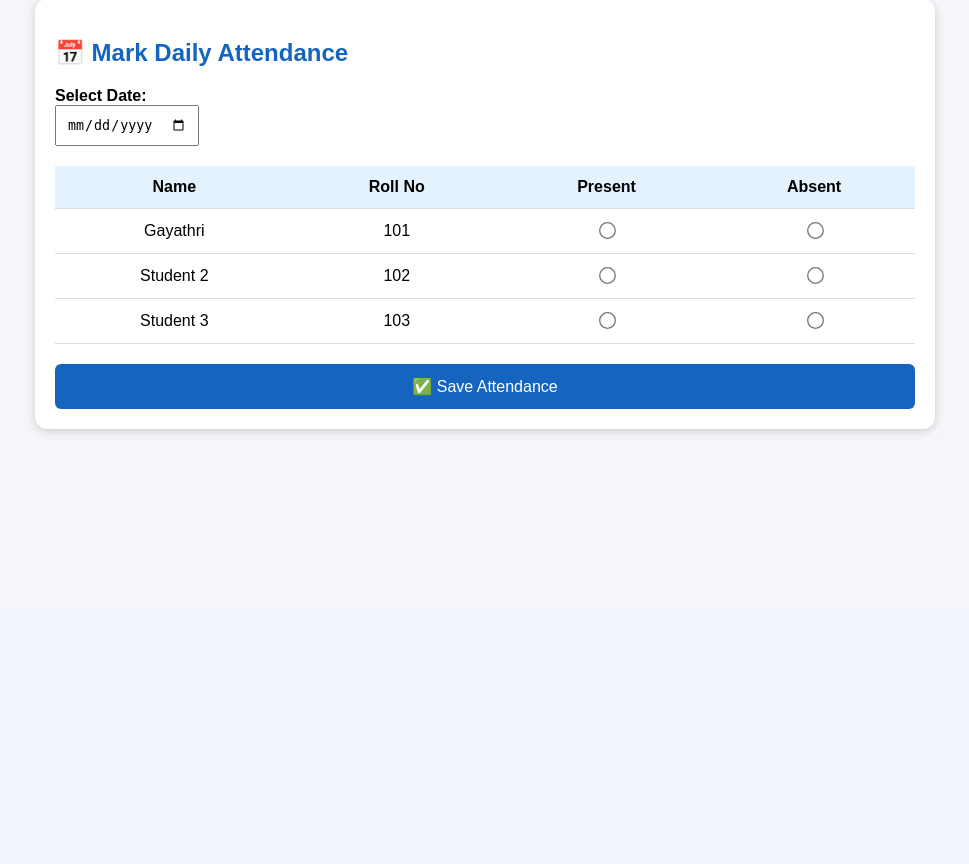
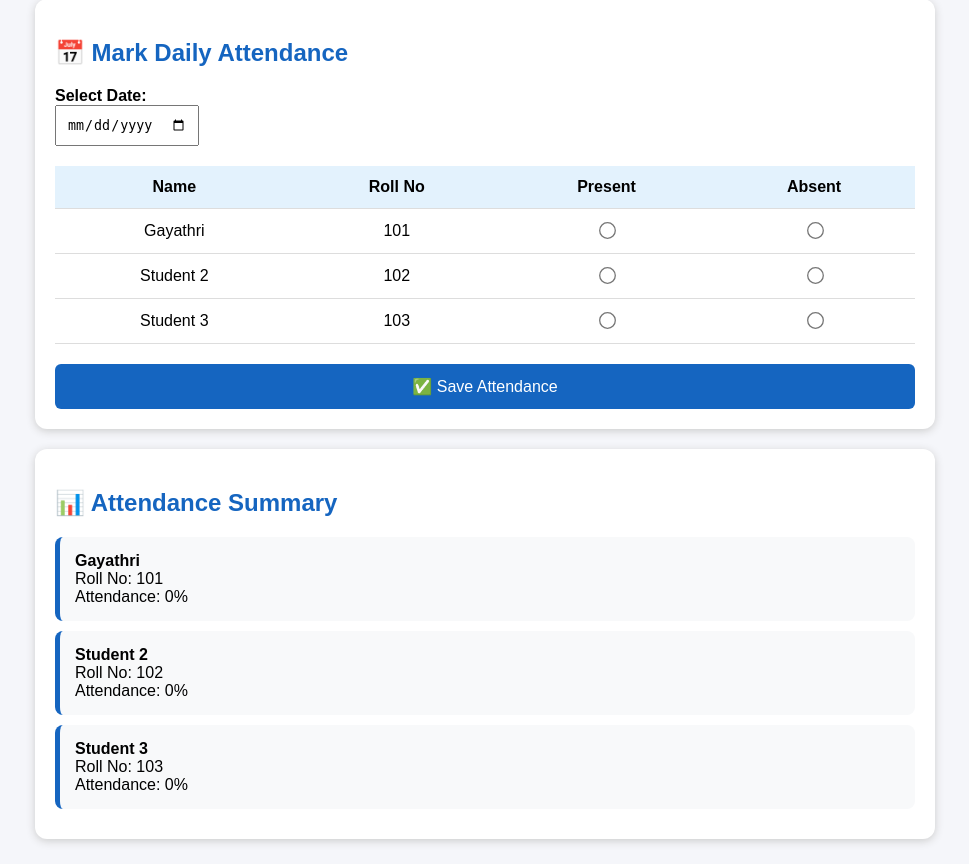
Before and after one commit to asanm104anm10410422213011/AI-Student-Attendance-Management, a Flask app: page / in a window 1280 px wide. Shown: the part 191-1055 px from the top of the page, without its empty margins (155-1124 px from the left). Before the commit the page ends 625 px from the top, so only its background shows below. Run offline with Flask 3, Linux system fonts and the light colour scheme.

Commit message:
Update index.html

```diff
--- a/templates/index.html
+++ b/templates/index.html
@@ -2,6 +2,7 @@
 <html>
 <head>
     <title>AI Student Attendance</title>
+
     <style>
         body {
             font-family: Arial, sans-serif;
@@ -25,6 +26,7 @@
         .card {
             background: white;
             padding: 20px;
+            margin-bottom: 20px;
             border-radius: 12px;
             box-shadow: 0 2px 8px #ccc;
         }
@@ -67,6 +69,25 @@
             border-radius: 6px;
             font-size: 16px;
         }
+
+        .summary {
+            margin-top: 20px;
+        }
+
+        .summary-card {
+            background: #f8f9fa;
+            padding: 15px;
+            margin: 10px 0;
+            border-radius: 8px;
+            border-left: 5px solid #1565c0;
+        }
+
+        @media (max-width: 600px) {
+            th, td {
+                padding: 8px;
+                font-size: 14px;
+            }
+        }
     </style>
 </head>
 
@@ -86,6 +107,7 @@
         <form method="POST">
 
             <label><strong>Select Date:</strong></label><br>
+
             <input type="date" name="date" required>
 
             <table>
@@ -98,6 +120,7 @@
                 </tr>
 
                 {% for student in students %}
+
                 <tr>
                     <td>{{ student.name }}</td>
                     <td>{{ student.roll_no }}</td>
@@ -115,13 +138,37 @@
                                value="Absent">
                     </td>
                 </tr>
+
                 {% endfor %}
 
             </table>
 
-            <button type="submit">✅ Save Attendance</button>
+            <button type="submit">
+                ✅ Save Attendance
+            </button>
 
         </form>
+
+    </div>
+
+
+    <div class="card">
+
+        <h2>📊 Attendance Summary</h2>
+
+        {% for student in students %}
+
+        <div class="summary-card">
+
+            <strong>{{ student.name }}</strong><br>
+
+            Roll No: {{ student.roll_no }}<br>
+
+            Attendance: 0%
+
+        </div>
+
+        {% endfor %}
 
     </div>
 
```
